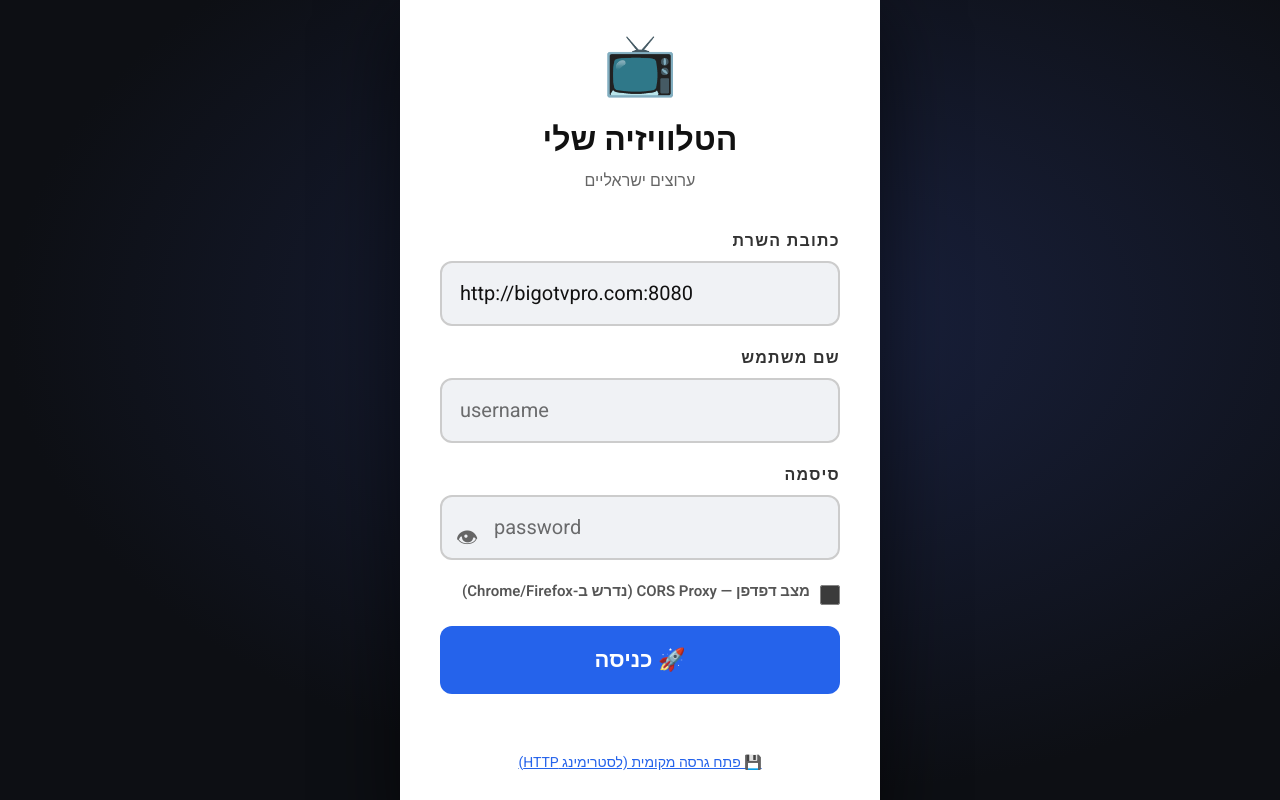
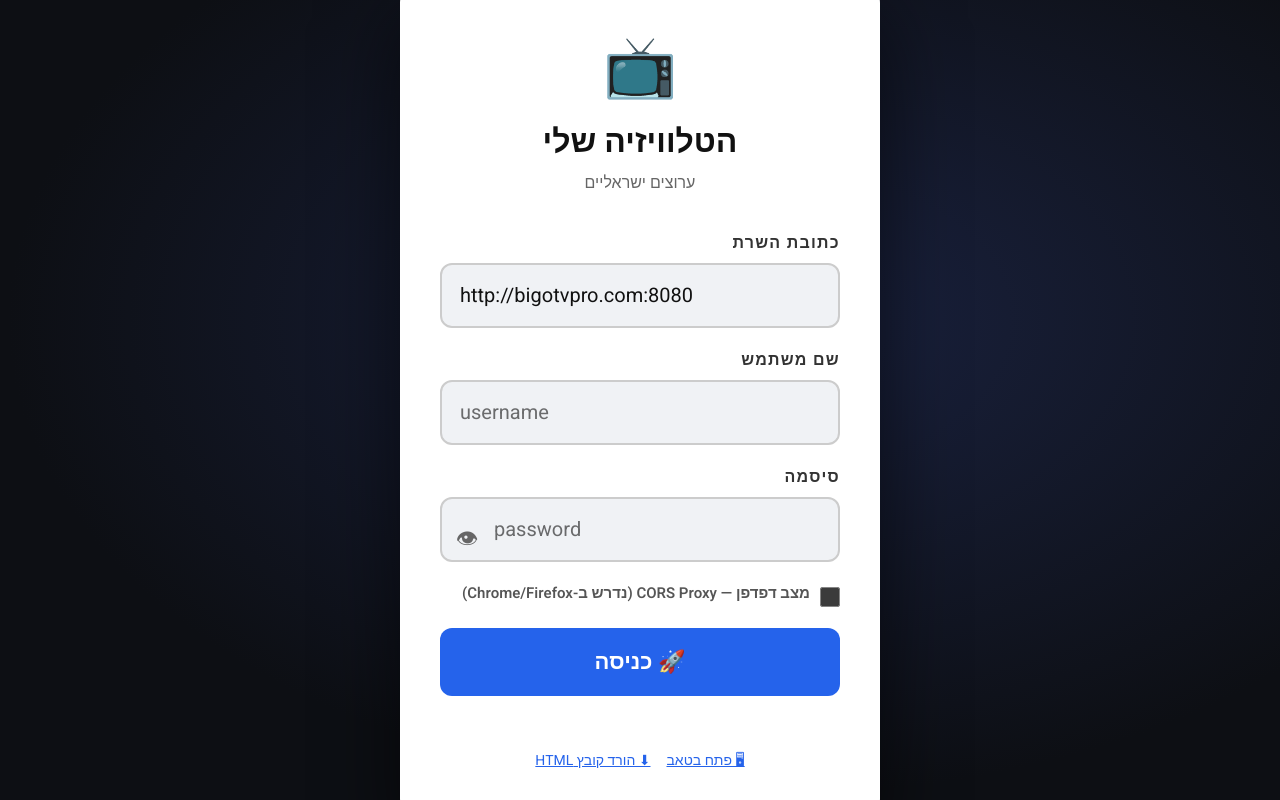
Before and after one commit to yoni12ab/IPTVView, a plain HTML site: page index.html in a window 1280 px wide. Drawn offline with nearby package versions, Linux system fonts and the light colour scheme.

Commit message:
add download HTML button (saves iptv.html to device for file:// playback)

```diff
--- a/index.html
+++ b/index.html
@@ -658,10 +658,9 @@
 
     <button class="btn" onclick="doLogin()">🚀 כניסה</button>
     <div class="login-error" id="login-error"></div>
-    <div style="text-align:center;margin-top:18px;">
-      <a href="#" onclick="openLocal();return false;" style="color:#2563eb;font-size:14px;text-decoration:underline;">
-        💾 פתח גרסה מקומית (לסטרימינג HTTP)
-      </a>
+    <div style="text-align:center;margin-top:18px;display:flex;gap:16px;justify-content:center;flex-wrap:wrap;">
+      <a href="#" onclick="openLocal();return false;" style="color:#2563eb;font-size:14px;text-decoration:underline;">🖥 פתח בטאב</a>
+      <a href="#" onclick="downloadLocal();return false;" style="color:#2563eb;font-size:14px;text-decoration:underline;">⬇ הורד קובץ HTML</a>
     </div>
   </div>
 </div>
@@ -697,10 +696,9 @@
       <button class="logout-btn" onclick="logout();closeMenu();">יציאה ↩</button>
     </div>
     <div style="padding:8px 14px;font-size:11px;color:#7a8499;border-top:1px solid #2a3045;">v15-May-2026 · favs · ES5 · local mode</div>
-    <div style="padding:10px 14px;border-top:1px solid #2a3045;">
-      <a href="#" onclick="openLocal();return false;" style="color:#4a9eff;font-size:13px;text-decoration:underline;">
-        💾 פתח גרסה מקומית (HTTP)
-      </a>
+    <div style="padding:10px 14px;border-top:1px solid #2a3045;display:flex;gap:14px;">
+      <a href="#" onclick="openLocal();return false;" style="color:#4a9eff;font-size:13px;text-decoration:underline;">🖥 פתח בטאב</a>
+      <a href="#" onclick="downloadLocal();return false;" style="color:#4a9eff;font-size:13px;text-decoration:underline;">⬇ הורד HTML</a>
     </div>
   </div>
 
@@ -833,6 +831,23 @@ function cancelLogin() {
   safeStorage.removeItem('iptv_creds');
   document.getElementById('login-screen').style.display = 'flex';
   setError('');
+}
+
+function downloadLocal() {
+  fetch(window.location.href)
+    .then(function(r) { return r.text(); })
+    .then(function(html) {
+      var blob = new Blob([html], { type: 'text/html' });
+      var url = URL.createObjectURL(blob);
+      var a = document.createElement('a');
+      a.href = url;
+      a.download = 'iptv.html';
+      document.body.appendChild(a);
+      a.click();
+      document.body.removeChild(a);
+      setTimeout(function() { URL.revokeObjectURL(url); }, 5000);
+    })
+    .catch(function() { alert('שגיאה בהורדה'); });
 }
 
 function openLocal() {
```
